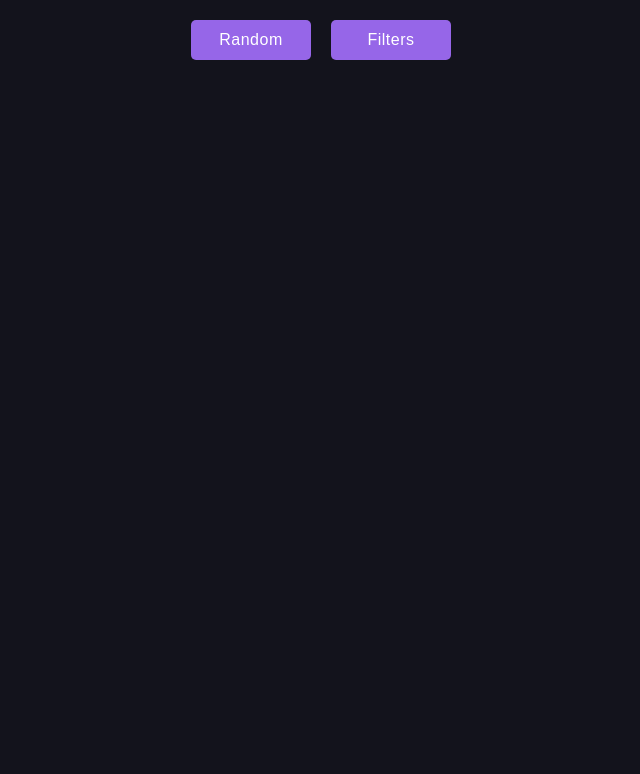
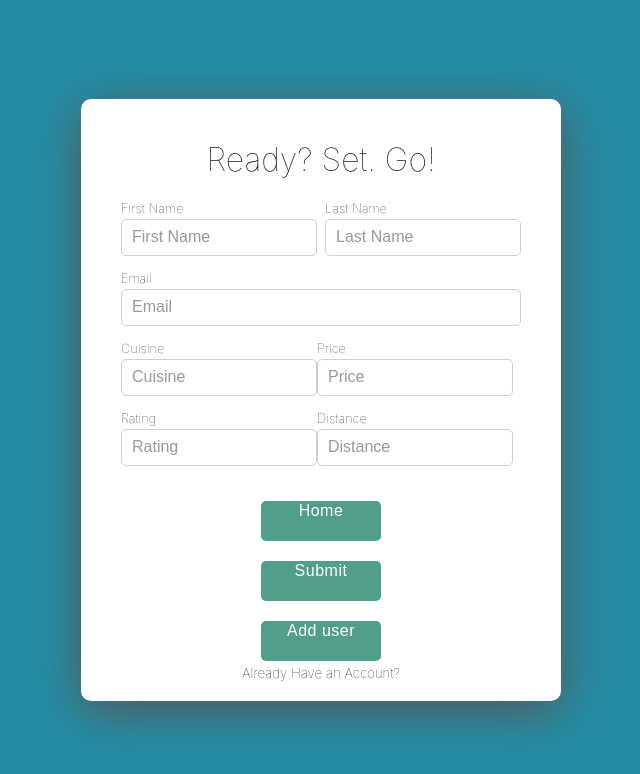
Before and after one commit to ethanheyrman/restaurant-roulette, a React (Create React App) app in the folder frontend/: page /form in a window 1280 px wide. Shown: the top 774 px of the page, without its empty margins (319-959 px from the left). Built offline with nearby package versions, Linux system fonts and the light colour scheme.

Commit message:
form validation added

```diff
--- a/frontend/src/App.js
+++ b/frontend/src/App.js
@@ -5,6 +5,7 @@ import HomePage from './Components/HomePage';
 import FilterPage from './Components/FilterPage';
 import UserForm from './Components/UserForm';
 import Results from './Components/Results.js';
+import Form from './Components/Form.js';
 
 import {
   BrowserRouter as Router,
@@ -23,6 +24,9 @@ function App() {
         </Route>
         <Route path="/results">
             <Results />
+        </Route>
+        <Route path="/form">
+            <Form />
         </Route>
         <Route path="/filtered">
             <Filter />
--- a/frontend/src/Components/FilterPage.css
+++ b/frontend/src/Components/FilterPage.css
@@ -38,32 +38,33 @@
     color: #98A5D6;
 }
 
+.homebutton:focus {
+    outline: 0;
+}
+
+.link {
+    text-decoration: none;
+    color: white;
+}
+
 .homebutton {
 border:none;
-    background-color: #9666e8;
+background-color: #519e8a;
 height: 40px;
 width: 120px;
 margin-top: 20px;
-    color: white;
+color: #fff;
 border-radius: 5px;
 font-size: 16px;
 margin-left: 10px;
 margin-right: 10px;
 letter-spacing: .5px;
 transition: 0.5s;
-}
-
-.homebutton:focus {
-    outline: 0;
+margin-bottom: 0.25em;
 }
 
 .homebutton:hover {
-    background-color: #7b50c6;
-    color: white;
-    cursor: pointer;
+color: #519e8a;
+background-color: #fff;
+border: 2px solid #519e8a;
 }
-
-.link {
-    text-decoration: none;
-    color: white;
-}
--- a/frontend/src/Components/FilterPage.js
+++ b/frontend/src/Components/FilterPage.js
@@ -11,7 +11,8 @@ class FilterPage extends React.Component {
         return (
             <div>
             <div class="FilteredRestaurant">
-            <Link class="link" to="/userform"><button class="homebutton">Start</button></Link>
+            {/* <Link class="link" to="/userform"><button class="homebutton">Start</button></Link> */}
+            <Link class="link" to="/form"><button class="homebutton">Start</button></Link>
             </div>
             <div class="Navigation">
                 <Link class="link" to="/"><button class="homebutton">Home</button></Link>
--- /dev/null
+++ b/frontend/src/Components/Form.css
@@ -0,0 +1,143 @@
+/* Colors */
+/*
+dark blue: #476A6F
+light blue: #258EA6
+dark green: #519E8A
+medium green: #7EB09B
+light green: #A3C4BC
+*/
+
+.wrapper {
+    height: 100vh;
+    width: 100%;
+    display: flex;
+    flex-direction: column;
+    justify-content: center;
+    align-items: center;
+    background-color: #258ea6;
+  }
+
+  .form-wrapper {
+    width: 400px;
+    display: flex;
+    flex-direction: column;
+    padding: 20px 40px;
+    border-radius: 10px;
+    box-shadow: 0px 10px 50px #555;
+    background-color: #ffffff;
+  }
+
+  form {
+    width: 100%;
+    display: flex;
+    flex-wrap: wrap;
+  }
+
+  h1 {
+    text-align: center;
+    width: 100%;
+    color: #111;
+    font-weight: lighter;
+    font-family: -apple-system, BlinkMacSystemFont, "Segoe UI", Roboto, Oxygen,
+      Ubuntu, Cantarell, "Open Sans", "Helvetica Neue", sans-serif;
+  }
+
+  label {
+    font-size: 0.8em;
+    margin-bottom: 0.25em;
+    color: #222;
+    font-weight: lighter;
+  }
+
+  input {
+    padding: 10px 10px;
+    border-radius: 5px;
+    outline: none;
+    border: 1px solid #cfcfcf;
+  }
+
+  input::placeholder {
+    font-size: 1.2em;
+    font-weight: lighter;
+    color: #999;
+  }
+
+  input.error {
+    border: 1px solid red;
+  }
+
+  .errorMessage {
+    color: red;
+    font-size: 0.75em;
+    display: relative;
+  }
+
+  .firstName {
+    margin-right: 1%;
+  }
+
+  .lastName {
+    margin-left: 1%;
+  }
+
+  .firstName,
+  .lastName,
+  .email,
+  .cuisine,
+  .price,
+  .rating,
+  .distance {
+    display: flex;
+    flex-direction: column;
+    margin-bottom: 15px;
+  }
+
+  .firstName,
+  .lastName,
+  .cuisine,
+  .price {
+    width: 49%;
+  }
+
+  .email {
+    width: 100%;
+  }
+
+  .rating,
+  .distance {
+    width: 49%;
+  }
+
+  .sub_mit {
+    width: 100%;
+    display: flex;
+    flex-direction: column;
+    align-items: center;
+  }
+
+  .sub_mit button {
+    border:none;
+    background-color: #519e8a;
+    height: 40px;
+    width: 120px;
+    margin-top: 20px;
+    color: #fff;
+    border-radius: 5px;
+    font-size: 16px;
+    margin-left: 10px;
+    margin-right: 10px;
+    letter-spacing: .5px;
+    transition: 0.5s;
+    margin-bottom: 0.25em;
+  }
+
+  .sub_mit button:hover {
+    color: #519e8a;
+    background-color: #fff;
+    border: 2px solid #519e8a;
+  }
+
+  .sub_mit small {
+    color: black;
+    font-weight: lighter;
+  }
--- /dev/null
+++ b/frontend/src/Components/Form.js
@@ -0,0 +1,234 @@
+import React, { Component } from "react";
+import "./Form.css";
+import {Link} from "react-router-dom";
+
+const emailRegex = RegExp(
+  /^[a-zA-Z0-9.!#$%&’*+/=?^_`{|}~-]+@[a-zA-Z0-9-]+(?:\.[a-zA-Z0-9-]+)*$/
+);
+
+const formValid = ({ formErrors, ...rest }) => {
+  let valid = true;
+
+  // check 1 if form  is being submitted empty
+  Object.values(formErrors).forEach(val => {
+    val.length > 0 && (valid = false);
+  });
+
+  // check 2 if the form was filled out
+  Object.values(rest).forEach(val => {
+    val === null && (valid = false);
+  });
+
+  return valid;
+};
+
+class Form extends Component {
+  constructor(props) {
+    super(props);
+
+    this.state = {
+      firstName: null,
+      lastName: null,
+      email: null,
+      cuisine: null,
+      price: null,
+      rating: null,
+      distance: null,
+    //   password: null,
+      formErrors: {
+        firstName: "",
+        lastName: "",
+        email: "",
+        // password: ""
+        cuisine: "",
+        price: "",
+        rating: "",
+        distance: ""
+      }
+    };
+  }
+
+  handleSubmit = e => {
+    e.preventDefault();
+
+    if (formValid(this.state)) {
+      console.log(`
+        --SUBMITTING--
+        First Name: ${this.state.firstName}
+        Last Name: ${this.state.lastName}
+        Email: ${this.state.email}
+        Cuisine: ${this.state.cuisine}
+        Price: ${this.state.price}
+        Rating: ${this.state.rating}
+        Distance: ${this.state.distance}
+      `);
+    } else {
+      console.error("FORM INVALID - DISPLAY ERROR MESSAGE");
+    }
+  };
+
+  handleChange = e => {
+    e.preventDefault();
+    const { name, value } = e.target;
+    let formErrors = { ...this.state.formErrors };
+
+    switch (name) {
+      case "firstName":
+        formErrors.firstName =
+          value.length < 3 ? "minimum 3 characaters required" : "";
+        break;
+      case "lastName":
+        formErrors.lastName =
+          value.length < 3 ? "minimum 3 characaters required" : "";
+        break;
+      case "email":
+        //   check if email has @sign else invalid
+        formErrors.email = emailRegex.test(value)
+          ? ""
+          : "invalid email address";
+        break;
+      case "cuisine":
+        formErrors.cuisine =
+          value.length < 3 ? "minimum 3 characaters required" : "";
+        break;
+      case "price":
+        formErrors.price =
+            value.length < 1 ? "minimum 1 characater required" : "";
+        break;
+      case "rating":
+        formErrors.rating =
+            value.length < 1 ? "minimum 1 characater required" : "";
+        break;
+      case "distance":
+        formErrors.distance =
+            value.length < 1 ? "minimum 1 characater required" : "";
+        break;
+      default:
+        break;
+    }
+
+    this.setState({ formErrors, [name]: value }, () => console.log(this.state));
+  };
+
+  render() {
+    const { formErrors } = this.state;
+
+    return (
+      <div className="wrapper">
+        <div className="form-wrapper">
+          <h1>Ready? Set. Go!</h1>
+          <form onSubmit={this.handleSubmit} noValidate>
+            <div className="firstName">
+              <label htmlFor="firstName">First Name</label>
+              <input
+                className={formErrors.firstName.length > 0 ? "error" : null}
+                placeholder="First Name"
+                type="text"
+                name="firstName"
+                noValidate
+                onChange={this.handleChange}
+              />
+              {formErrors.firstName.length > 0 && (
+                <span className="errorMessage">{formErrors.firstName}</span>
+              )}
+            </div>
+            <div className="lastName">
+              <label htmlFor="lastName">Last Name</label>
+              <input
+                className={formErrors.lastName.length > 0 ? "error" : null}
+                placeholder="Last Name"
+                type="text"
+                name="lastName"
+                noValidate
+                onChange={this.handleChange}
+              />
+              {formErrors.lastName.length > 0 && (
+                <span className="errorMessage">{formErrors.lastName}</span>
+              )}
+            </div>
+            <div className="email">
+              <label htmlFor="email">Email</label>
+              <input
+                className={formErrors.email.length > 0 ? "error" : null}
+                placeholder="Email"
+                type="email"
+                name="email"
+                noValidate
+                onChange={this.handleChange}
+              />
+              {formErrors.email.length > 0 && (
+                <span className="errorMessage">{formErrors.email}</span>
+              )}
+            </div>
+            <div className="cuisine">
+              <label htmlFor="cuisine">Cuisine</label>
+              <input
+                className={formErrors.cuisine.length > 0 ? "error" : null}
+                placeholder="Cuisine"
+                type="cuisine"
+                name="cuisine"
+                noValidate
+                onChange={this.handleChange}
+              />
+              {formErrors.cuisine.length > 0 && (
+                <span className="errorMessage">{formErrors.cuisine}</span>
+              )}
+            </div>
+            <div className="price">
+              <label htmlFor="price">Price</label>
+              <input
+                className={formErrors.price.length > 0 ? "error" : null}
+                placeholder="Price"
+                type="price"
+                name="price"
+                noValidate
+                onChange={this.handleChange}
+              />
+              {formErrors.price.length > 0 && (
+                <span className="errorMessage">{formErrors.price}</span>
+              )}
+            </div>
+            <div className="rating">
+              <label htmlFor="rating">Rating</label>
+              <input
+                className={formErrors.rating.length > 0 ? "error" : null}
+                placeholder="Rating"
+                type="rating"
+                name="rating"
+                noValidate
+                onChange={this.handleChange}
+              />
+              {formErrors.rating.length > 0 && (
+                <span className="errorMessage">{formErrors.rating}</span>
+              )}
+            </div>
+            <div className="distance">
+              <label htmlFor="distance">Distance</label>
+              <input
+                className={formErrors.distance.length > 0 ? "error" : null}
+                placeholder="Distance"
+                type="distance"
+                name="distance"
+                noValidate
+                onChange={this.handleChange}
+              />
+              {formErrors.distance.length > 0 && (
+                <span className="errorMessage">{formErrors.distance}</span>
+              )}
+            </div>
+            <div className="sub_mit">
+            <div class="Navigation">
+                <Link class="link" to="/"><button class="sub_mit">Home</button></Link>
+            <Link class="link" to="/results"><button class="sub_mit">Submit</button></Link>
+            <Link class="link" to="/filtered"><button class="sub_mit">Add user</button></Link>
+            </div>
+              <small>Already Have an Account?</small>
+            </div>
+          </form>
+        </div>
+      </div>
+    );
+  }
+}
+
+export default Form;
```
Lines whose indentation alone changed are shown as unchanged.
